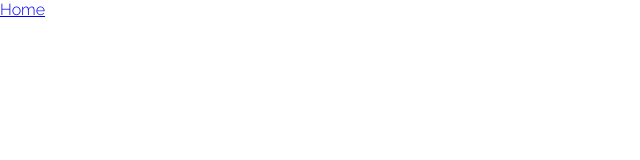
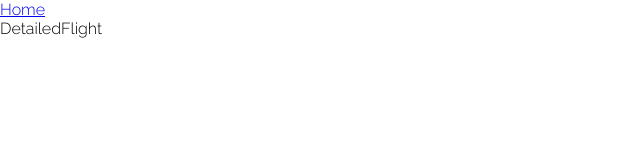
Before and after one commit to dnitra/cbp_hackaton_4, a React (Create React App) app: page /1/1 in a window 1280 px wide. Before the commit this address had no page. Shown: the top 160 px of the page, without its empty margins (0-640 px from the left). Built offline with nearby package versions, Linux system fonts and the light colour scheme.

Commit message:
return flights

```diff
--- a/src/App.jsx
+++ b/src/App.jsx
@@ -4,6 +4,7 @@ import { Route, Routes } from "react-router-dom";
 import SearchBar from "./components/SearchBar/SearchBar";
 import SearchResults from "./pages/SearchResults/SearchResults";
 import FlightDetails from "./components/FlightDetails/FlightDetails";
+import DetailedFlight from "./components/FlightCard/DetailedFlight";
 
 import Home from "./pages/Home";
 import Header from "./components/Header/Header";
@@ -17,6 +18,7 @@ function App() {
         <Header />
         <Routes>
           <Route path="/" element={<Home />} />
+          <Route path="/:cityFrom/:cityTo" element={<DetailedFlight/>} />
           {/* <Route path="/flights" element={<FlightDetails/>}/> */}
         </Routes>
       </>
--- /dev/null
+++ b/src/components/FlightCard/DetailedFlight.jsx
@@ -0,0 +1,9 @@
+import React from 'react'
+
+function DetailedFlight() {
+  return (
+    <div>DetailedFlight</div>
+  )
+}
+
+export default DetailedFlight
--- a/src/components/FlightCard/FlightCard.jsx
+++ b/src/components/FlightCard/FlightCard.jsx
@@ -1,12 +1,14 @@
 import React from "react";
 import { useContent } from "../../contexts/ContentContext";
 import { useTheme } from "../../contexts/ThemeContext";
+import { Link } from "react-router-dom";
 
 export default function FlightCard({
   flight,
   arrivalTime,
   departureTime,
   date,
+  setFlightId
 }) {
   const content = useContent();
   const { theme } = useTheme();
@@ -52,6 +54,10 @@ export default function FlightCard({
           {Object.keys(flight.conversion)}
         </div>
       </div>
+      <button onClick={() => {
+        setFlightId(flight.id)
+      }}>More details</button>
+
     </div>
   );
 }
--- a/src/components/FlightDetails/FlightDetails.jsx
+++ b/src/components/FlightDetails/FlightDetails.jsx
@@ -3,6 +3,7 @@ import { useContent } from "../../contexts/ContentContext";
 import { useTheme } from "../../contexts/ThemeContext";
 import { DateTime } from "luxon";
 import FlightCard from "../FlightCard/FlightCard";
+import { Link } from "react-router-dom";
 
 export default function FlightDetails(props) {
   // props with flightDetails
@@ -24,7 +25,7 @@ export default function FlightDetails(props) {
   const [cityCodeTo, setCityCodeTo] = useState([]);
   const [flights, setFlights] = useState([]);
   const [returnFlights, setReturnFlights] = useState([]);
-
+  const [flightId, setFlightId] = useState(null)
 
   const loadCityCodeFrom = async () => {
     if (props.from) {
@@ -54,7 +55,7 @@ export default function FlightDetails(props) {
       `https://api.skypicker.com/flights?fly_from=${cityCodeFrom}&fly_to=${cityCodeTo}&partner=data4youcbp202106&limit=10&date_from=${date}&date_to=${date}&sort=date&asc=1`
     );
     const data = await response.json();
-
+      console.log(data.data)
     setFlights(data.data);
   };
 
@@ -76,7 +77,10 @@ export default function FlightDetails(props) {
       loadReturnFlights();
     }
   };
+  // if(flightId) {
+  //   return flightId
 
+  // }
   return (
     <>
       <div>
@@ -97,12 +101,13 @@ export default function FlightDetails(props) {
               );
 
               return (
-                <FlightCard
+
+                  <FlightCard
                   flight={flight}
                   arrivalTime={arrivalTime}
                   departureTime={departureTime}
                   date={date}
-                />
+                  setFlightId={setFlightId}/>
               );
             })
           : null}
```
